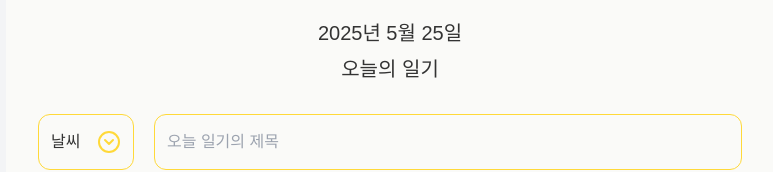
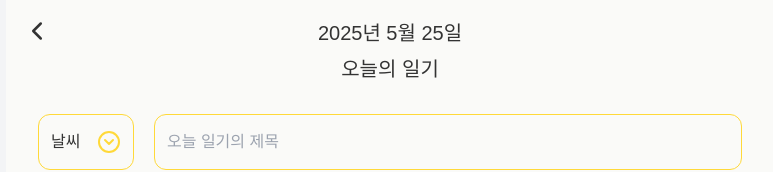
Before and after one commit to xuuwon/maeumgyeol, a Next.js app: page /write in a window 1280 px wide. Shown: the top 172 px of the page, without its empty margins (250-1023 px from the left). Built offline with nearby package versions, Linux system fonts and the light colour scheme; a web font is replaced by a local one.

Commit message:
feat: 뒤로가기 버튼 추가 및 페이지 이동 연결

```diff
--- a/src/app/write/page.tsx
+++ b/src/app/write/page.tsx
@@ -7,7 +7,7 @@ import StarterKit from '@tiptap/starter-kit';
 import Button from '@/components/button/Button';
 import Placeholder from '@tiptap/extension-placeholder';
 import '../globals.css';
-import { CircleChevronDown } from 'lucide-react';
+import { ChevronLeft, CircleChevronDown } from 'lucide-react';
 import FileDropZone from '@/components/fileDropzone/FileDropZone';
 import { ToolBar } from '@/components/toolBar/ToolBar';
 import LayerPopup from '@/components/layerPopup/LayerPopup';
@@ -118,6 +118,13 @@ const Page = () => {
 
   return (
     <>
+      <ChevronLeft
+        size={30}
+        className="absolute cursor-pointer top-4 left-2 sm:left-3 md:left-4"
+        onClick={() => {
+          router.back();
+        }}
+      />
       {showRewriteModal && (
         <LayerPopup
           confirmType={true}
@@ -133,7 +140,7 @@ const Page = () => {
           subText="작성 후에는 수정하실 수 없습니다."
           onClose={() => setShowSaveModal(false)}
           onConfirm={() => {
-            router.push('/');
+            router.push('/home');
           }}
         />
       )}
@@ -143,7 +150,7 @@ const Page = () => {
           subText="작성 중인 내용은 저장되지 않습니다."
           onClose={() => setShowSaveRestrictionModal(false)}
           onConfirm={() => {
-            router.back();
+            router.push('/home');
           }}
         />
       )}
```
